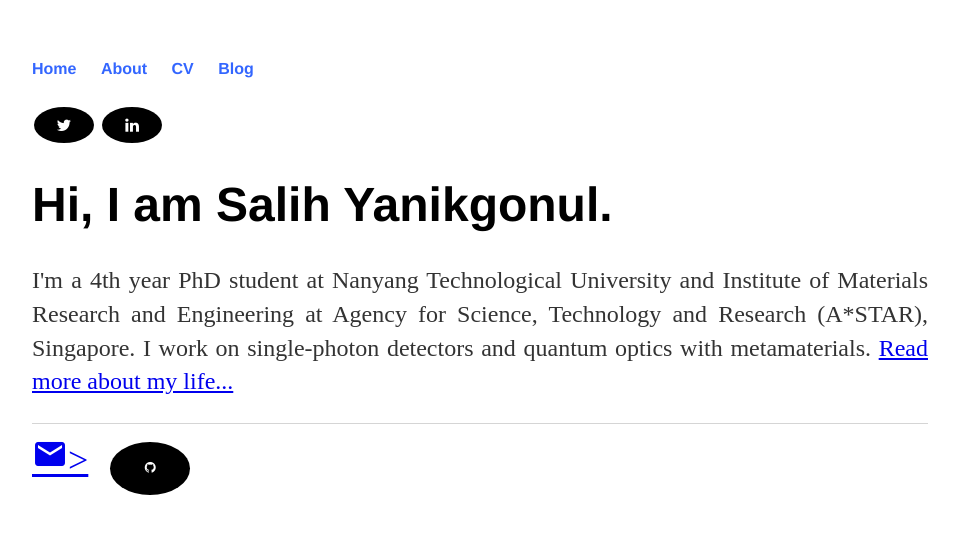
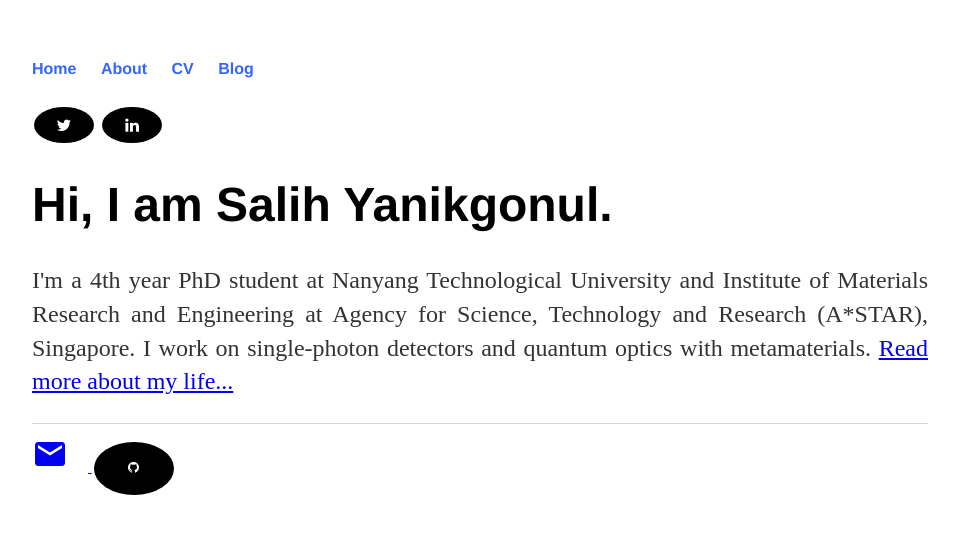
Before and after one commit to salihyanikgonul/salihyanikgonul.github.io, a Jekyll site: the page built from index.html, in a window 1280 px wide. Shown: the top 534 px of the page, without its empty margins (160-1119 px from the left). Built offline with Jekyll 4.4.1, drawn with Linux system fonts in a browser that asks for light colours; a style sheet for code colours, icons or effects is not loaded.

Commit message:
Update default.html

```diff
--- a/_layouts/default.html
+++ b/_layouts/default.html
@@ -34,7 +34,7 @@
 			</div><!-- /.container -->
 			<footer>
 	    		<ul>
-	        		<li><a href="mailto:salih001@ntu.edu.sg" <i class="material-icons" style="font-size:36px">email</i>></li>
+	        		<li><a href="mailto:salih001@ntu.edu.sg"><i class="material-icons" style="font-size:36px">email</i></li>
 	        		<li><a href="https://github.com/salihyanikgonul" class="fa fa-github"></a></li>
 			</ul>
 			</footer>
```
